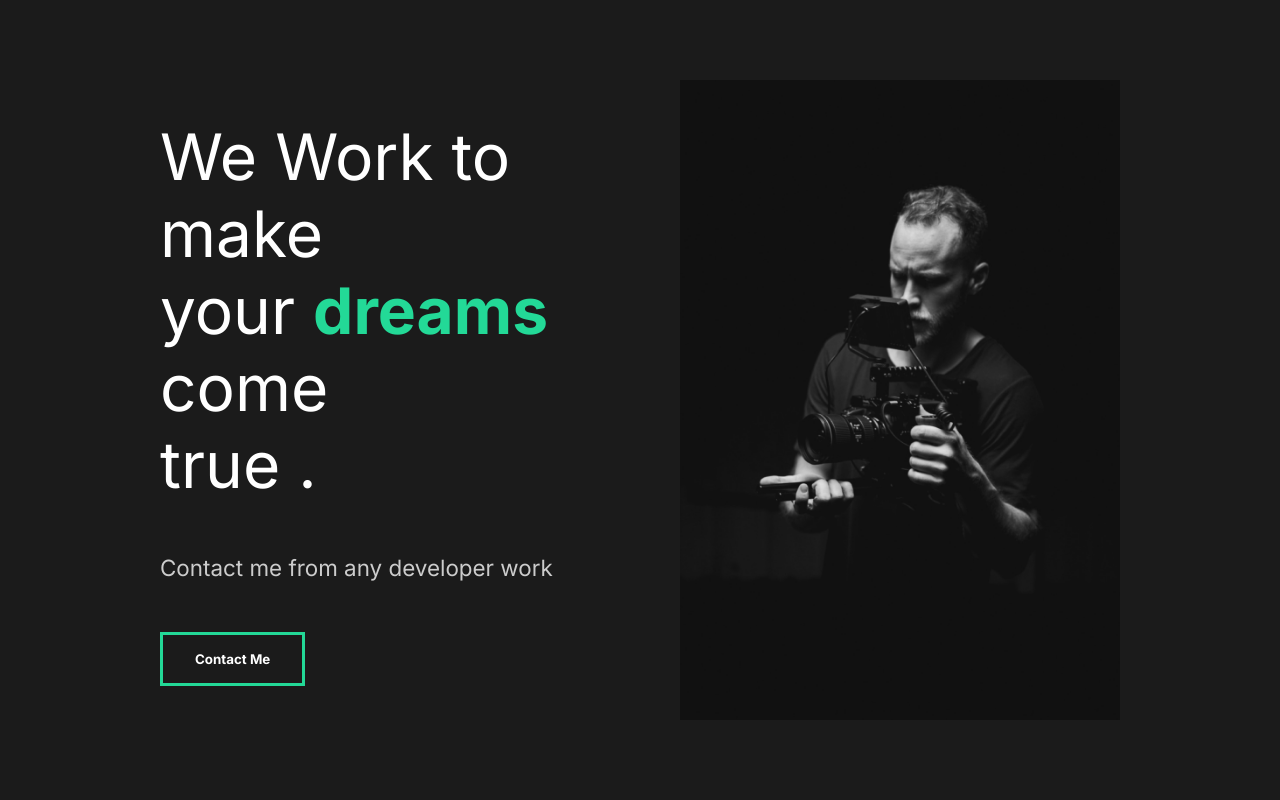
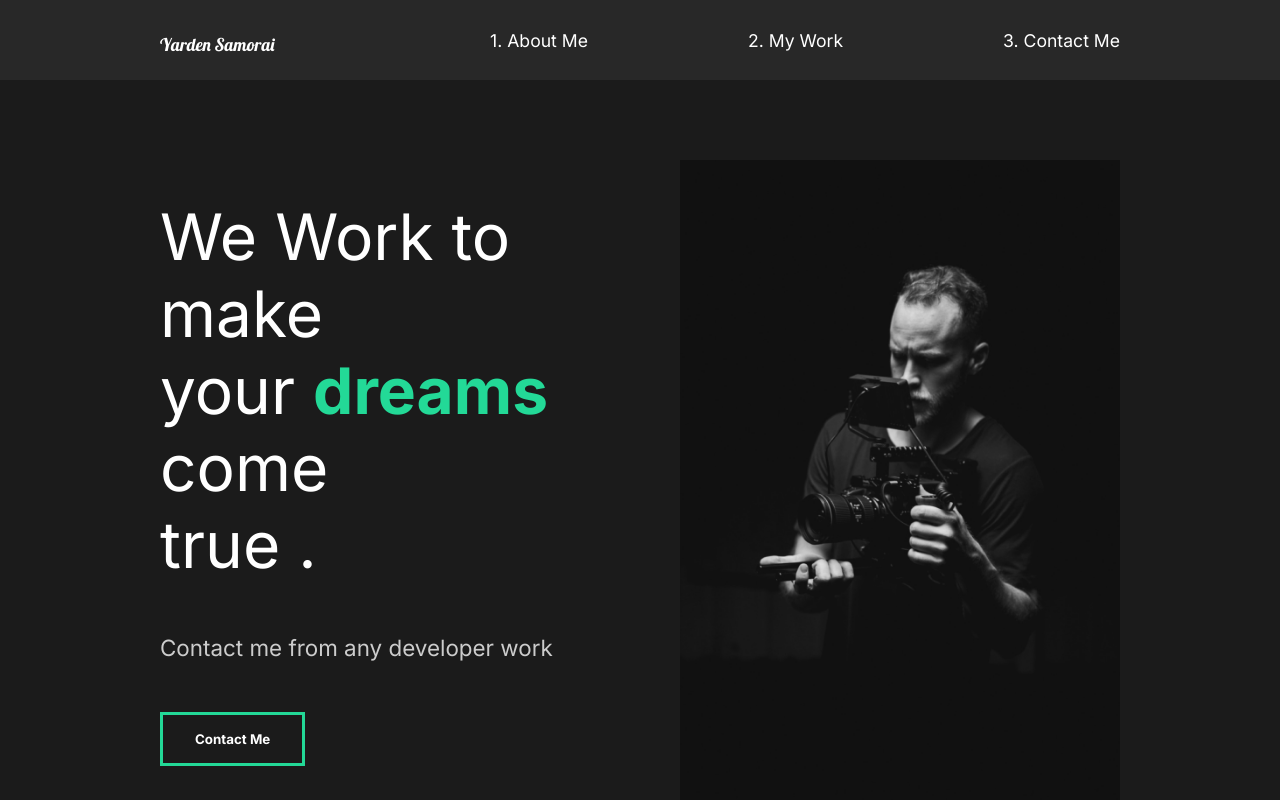
Before and after one commit to YardenSamorai/yarden-protfolio, a React (Create React App) app: page / in a window 1280 px wide. Shown: the top 800 px of the page. Built offline with nearby package versions, Linux system fonts and the light colour scheme.

Commit message:
Adding Nav components and style to it

```diff
--- a/src/App.js
+++ b/src/App.js
@@ -2,11 +2,13 @@
 import AboutUs from "./pages/AboutUs";
 //Global Style
 import GlobalStyle from "./components/GlobalStyle";
+import Nav from "./components/Nav";
 
 function App() {
   return (
     <div>
       <GlobalStyle />
+      <Nav />
       <AboutUs />
     </div>
   );
--- /dev/null
+++ b/src/components/Nav.js
@@ -0,0 +1,52 @@
+import React from "react";
+import styled from "styled-components";
+
+const Nav = () => {
+  return (
+    <StyledNav>
+      <h1 id="logo">
+        <a href="#">Yarden Samorai</a>
+      </h1>
+      <ul>
+        <li>
+          <a href="#">1. About Me</a>
+        </li>
+        <li>
+          <a href="#">2. My Work</a>
+        </li>
+        <li>
+          <a href="#">3. Contact Me</a>
+        </li>
+      </ul>
+    </StyledNav>
+  );
+};
+
+const StyledNav = styled.nav`
+  min-height: 10vh;
+  display: flex;
+  margin: auto;
+  justify-content: space-between;
+  align-items: center;
+  padding: 1rem 10rem;
+  background: #282828;
+  a {
+    color: white;
+    text-decoration: none;
+  }
+  ul {
+    display: flex;
+    list-style: none;
+  }
+  #logo {
+    font-size: 1.8rem;
+    font-family: "Lobster", cursive;
+    font-weight: lighter;
+  }
+  li {
+    padding-left: 10rem;
+    position: relative;
+  }
+`;
+
+export default Nav;
```
